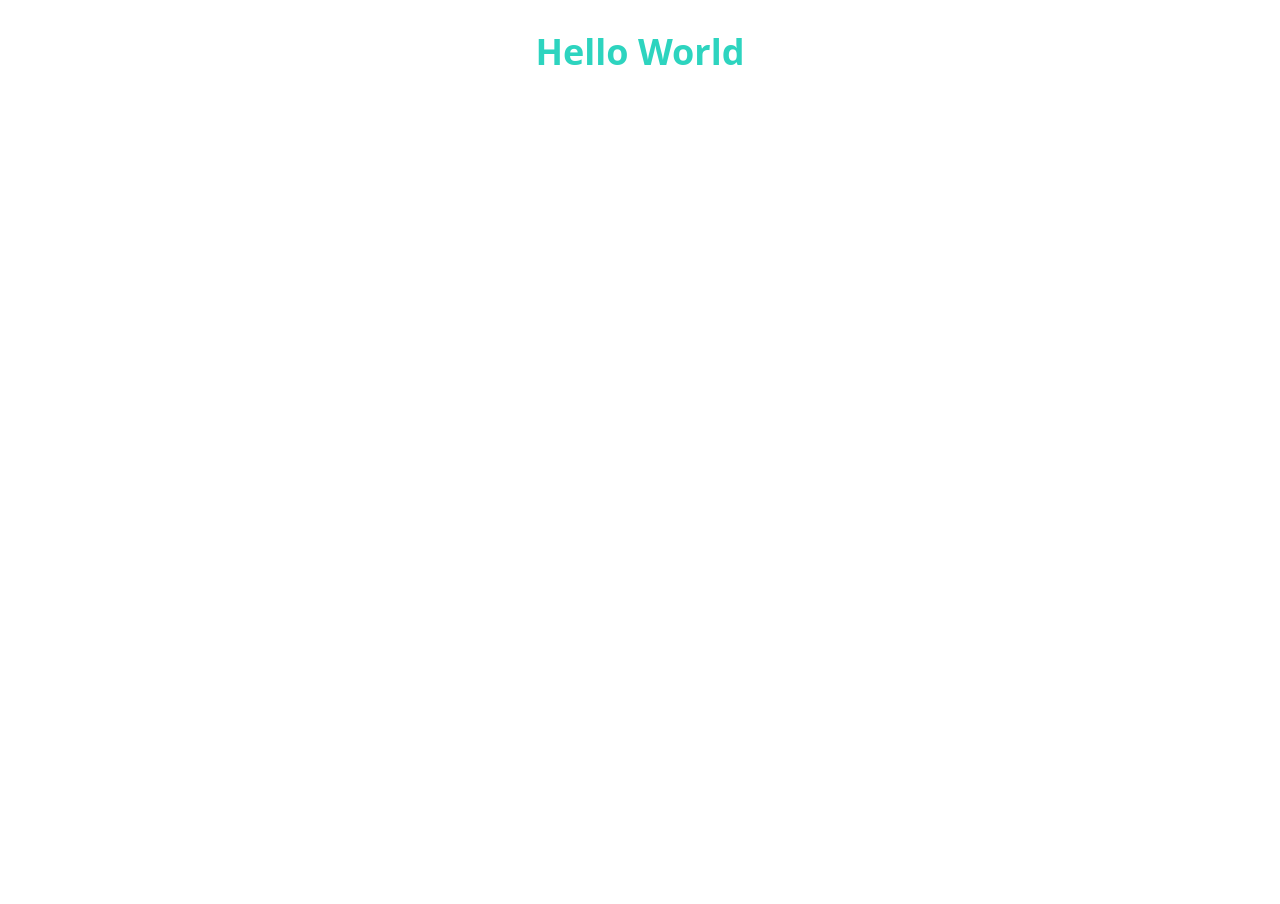
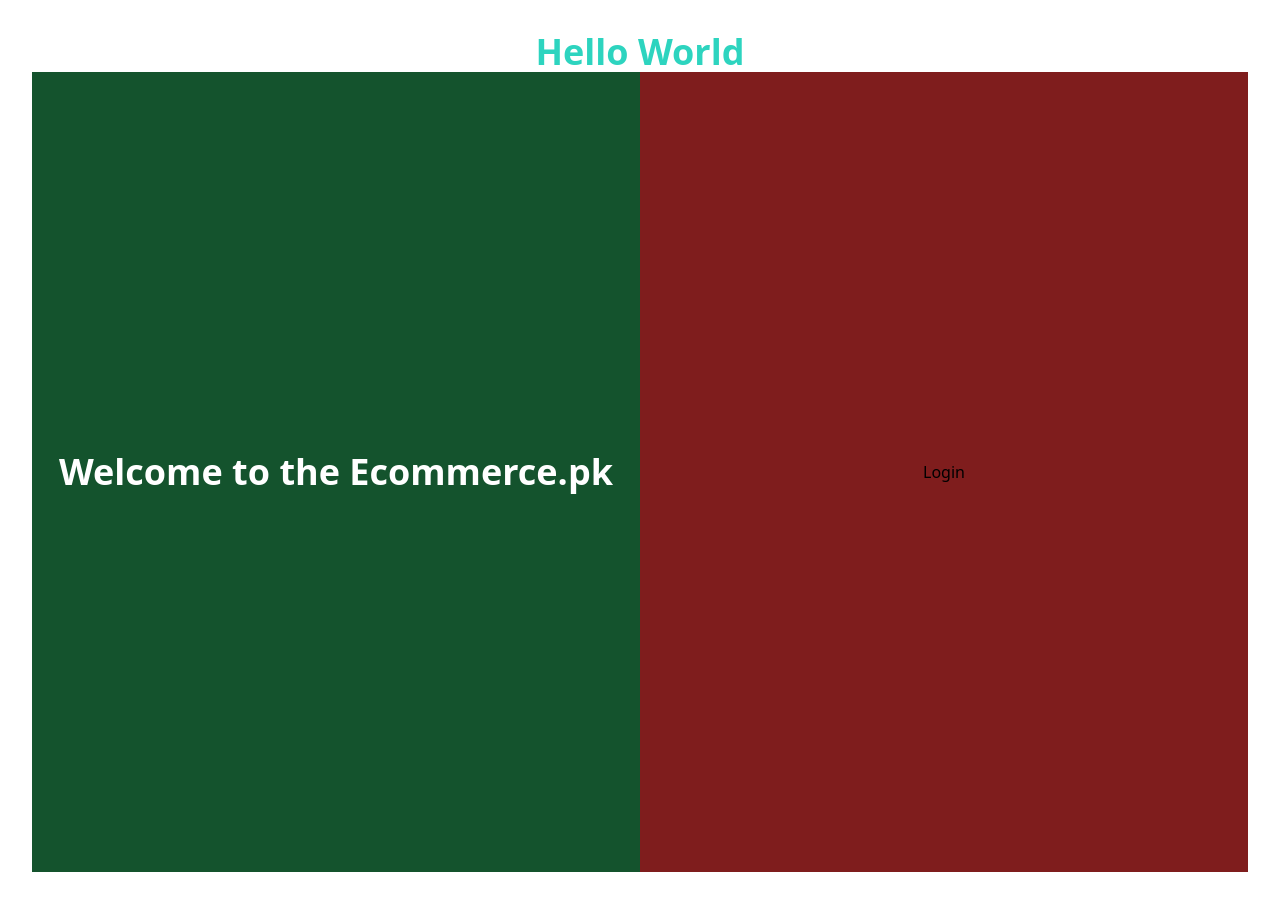
Before and after one commit to Muhammadumer2003/Ecommerce_MERN, a React (Vite) app in the folder client/: page /auth/login in a window 1280 px wide. Before the commit the page ends 800 px from the top, so only its background shows below. Built offline with nearby package versions, Linux system fonts and the light colour scheme.

Commit message:
auth-page

```diff
--- a/client/src/App.jsx
+++ b/client/src/App.jsx
@@ -1,6 +1,8 @@
 
-
-
+import Layout from './components/auth-view/Layout';
+import { Routes,Route } from 'react-router-dom';
+import Login from './pages/auth-view/login';
+import Register from './pages/auth-view/register';
 import './App.css'
 
 function App() {
@@ -9,6 +11,14 @@
   return (
     <>
       <h1 className='text-4xl font-bold text-center text-teal-400'>Hello World</h1>
+
+      <Routes>
+        <Route path="/auth" element={<Layout/>}>
+          <Route path="login" element={<Login/>}/>
+          <Route path="register" element={<Register/>}/>
+        </Route>
+
+      </Routes>
     </>
   )
 }
--- /dev/null
+++ b/client/src/components/auth-view/Layout.jsx
@@ -0,0 +1,29 @@
+import { Outlet } from "react-router-dom";
+
+const Layout = () => {
+    return(
+        <div className=" min-h-screen w-full bg-red-900 flex">
+
+            <div className="w-[50%] bg-green-900 h-screen flex justify-center items-center">
+
+                <div>
+                    <h1 className="text-4xl font-bold text-center text-white">Welcome to the Ecommerce.pk</h1>
+                </div>
+
+
+            </div>
+
+            <div className="w-[50%]  h-screen flex justify-center items-center">
+            <Outlet/>
+
+            </div>
+
+
+
+
+
+        </div>
+    )
+}
+
+export default Layout;
--- /dev/null
+++ b/client/src/pages/auth-view/login.jsx
@@ -0,0 +1,9 @@
+const Login = () => {
+    return(
+        <div>
+            <h1>Login</h1>
+        </div>
+    )
+}
+
+export default Login;
--- /dev/null
+++ b/client/src/pages/auth-view/register.jsx
@@ -0,0 +1,9 @@
+const Register = () => {
+    return(
+        <div>
+            <h1>Register</h1>
+        </div>
+    )
+}
+
+export default Register;
--- /dev/null
+++ b/client/src/store/auth-slice/index.js
@@ -0,0 +1,22 @@
+import { createSlice } from "@reduxjs/toolkit";
+const initialState={
+    isauthenticated:false,
+    isLoading:false,
+    user:null
+}
+const authSlice=createSlice({
+    name:"auth",
+    initialState,
+    reducers:{
+        registerUserStart:(state)=>{
+            state.isLoading=true;
+        },
+
+
+    }
+
+
+})
+
+export const {registerUserStart}=authSlice.actions;
+export default authSlice.reducer;
--- /dev/null
+++ b/client/src/store/store.js
@@ -0,0 +1,11 @@
+import { configureStore } from "@reduxjs/toolkit";
+import authReducer from "./auth-slice/index";
+
+
+const store=configureStore({
+    reducer:{
+        auth:authReducer
+    }
+})
+
+export default store;
```
Also changed, not shown: client/src/main.jsx (+9 -1 lines), 1 other file (tests, documents, lock files or other folders).
